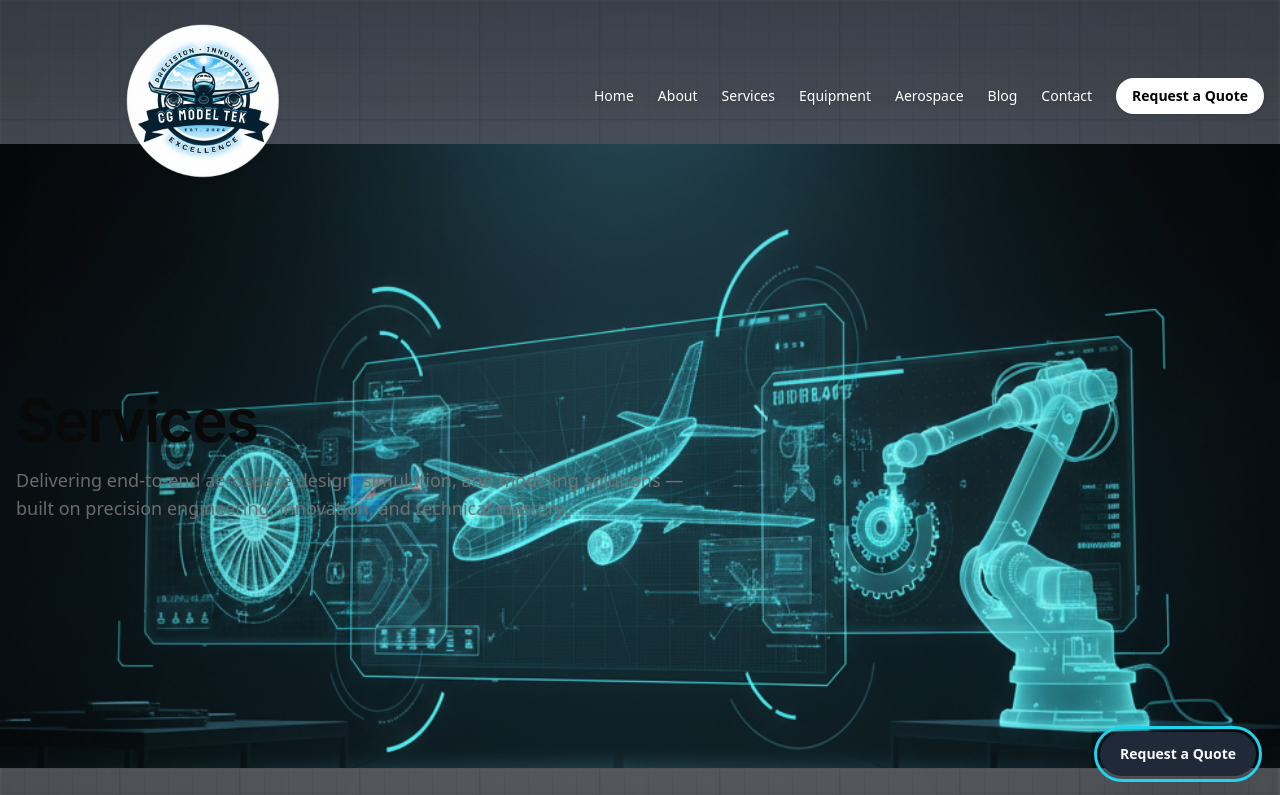
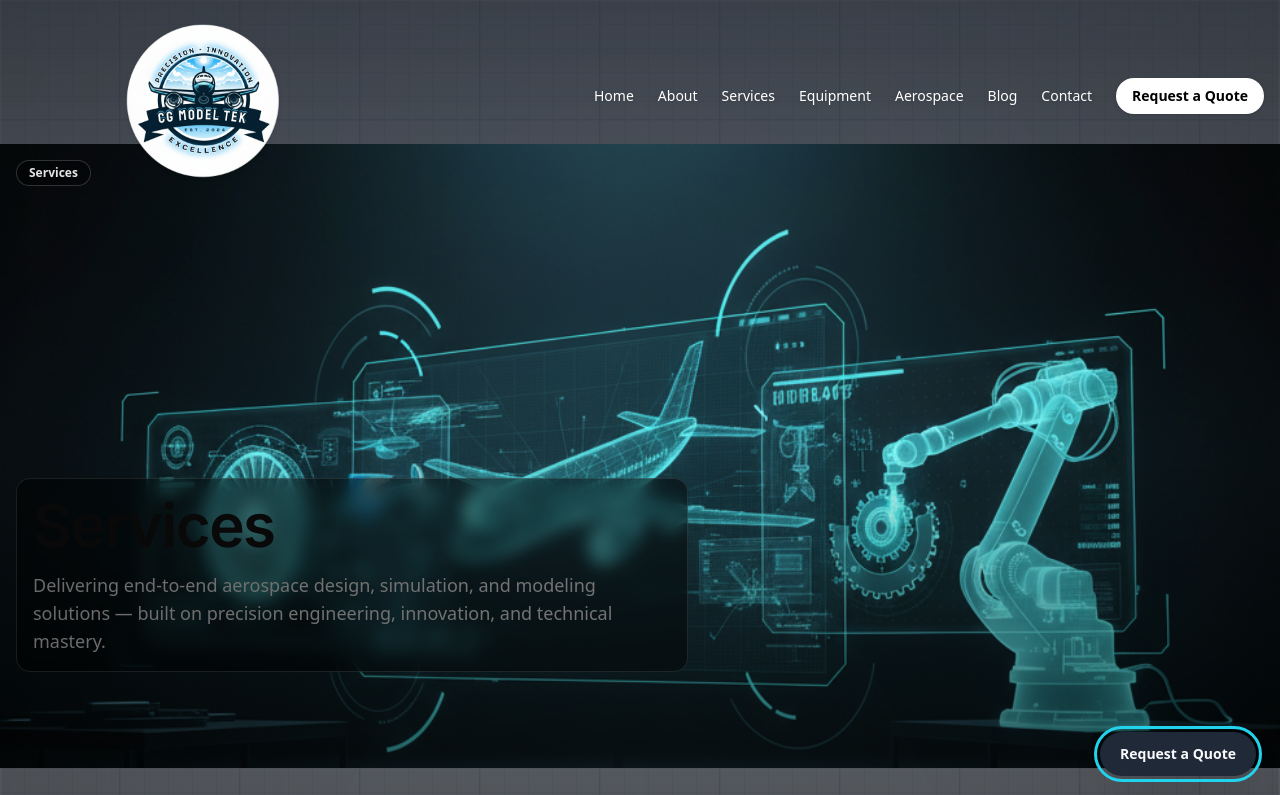
Before and after one commit to chadthomas31/cgmodeltekv3, a Next.js app: page /services in a window 1280 px wide. Shown: the top 795 px of the page. Built offline with nearby package versions, Linux system fonts and the light colour scheme; no server answers.

Commit message:
Hero: Support top badge over image and move title below (services: apply top badge + bottom content)

```diff
--- a/src/app/(site)/services/page.tsx
+++ b/src/app/(site)/services/page.tsx
@@ -92,6 +92,8 @@ export default function Page() {
         subtitle="Delivering end-to-end aerospace design, simulation, and modeling solutions — built on precision engineering, innovation, and technical mastery."
         titleClassName="font-sans font-semibold tracking-tight text-4xl sm:text-5xl md:text-6xl"
         overlayClassName="hidden"
+        topBadge="Services"
+        contentPosition="bottom"
         image={{ src: "/images/services-hero_v2.png", alt: "Aerospace schematic interface with aircraft and robotic arm" }}
       />
       <div className="px-4">
--- a/src/components/sections/Hero.tsx
+++ b/src/components/sections/Hero.tsx
@@ -12,6 +12,7 @@ export function Hero({
   overlayClassName,
   className = "",
   contentPosition = "center",
+  topBadge,
 }: {
   title: string;
   subtitle?: string;
@@ -22,6 +23,7 @@ export function Hero({
   overlayClassName?: string;
   className?: string;
   contentPosition?: "center" | "bottom";
+  topBadge?: string;
 }) {
   return (
     <section className={cn("relative isolate overflow-hidden", className)} aria-label="Hero">
@@ -36,6 +38,13 @@ export function Hero({
           fetchPriority="high"
         />
         <div className={cn(overlayClassName ?? "hero-overlay", "absolute inset-0")} />
+        {topBadge?.trim() && (
+          <div className="pointer-events-none absolute inset-x-0 top-0 flex justify-start">
+            <div className="pointer-events-auto m-4 inline-flex items-center rounded-full border border-white/20 bg-black/35 px-3 py-1 text-xs font-semibold text-white backdrop-blur-sm">
+              {topBadge}
+            </div>
+          </div>
+        )}
         {contentPosition === "bottom" && (
           <div className="pointer-events-none absolute inset-x-0 bottom-0 h-1/2 bg-gradient-to-t from-black/60 via-black/30 to-transparent" />
         )}
```
